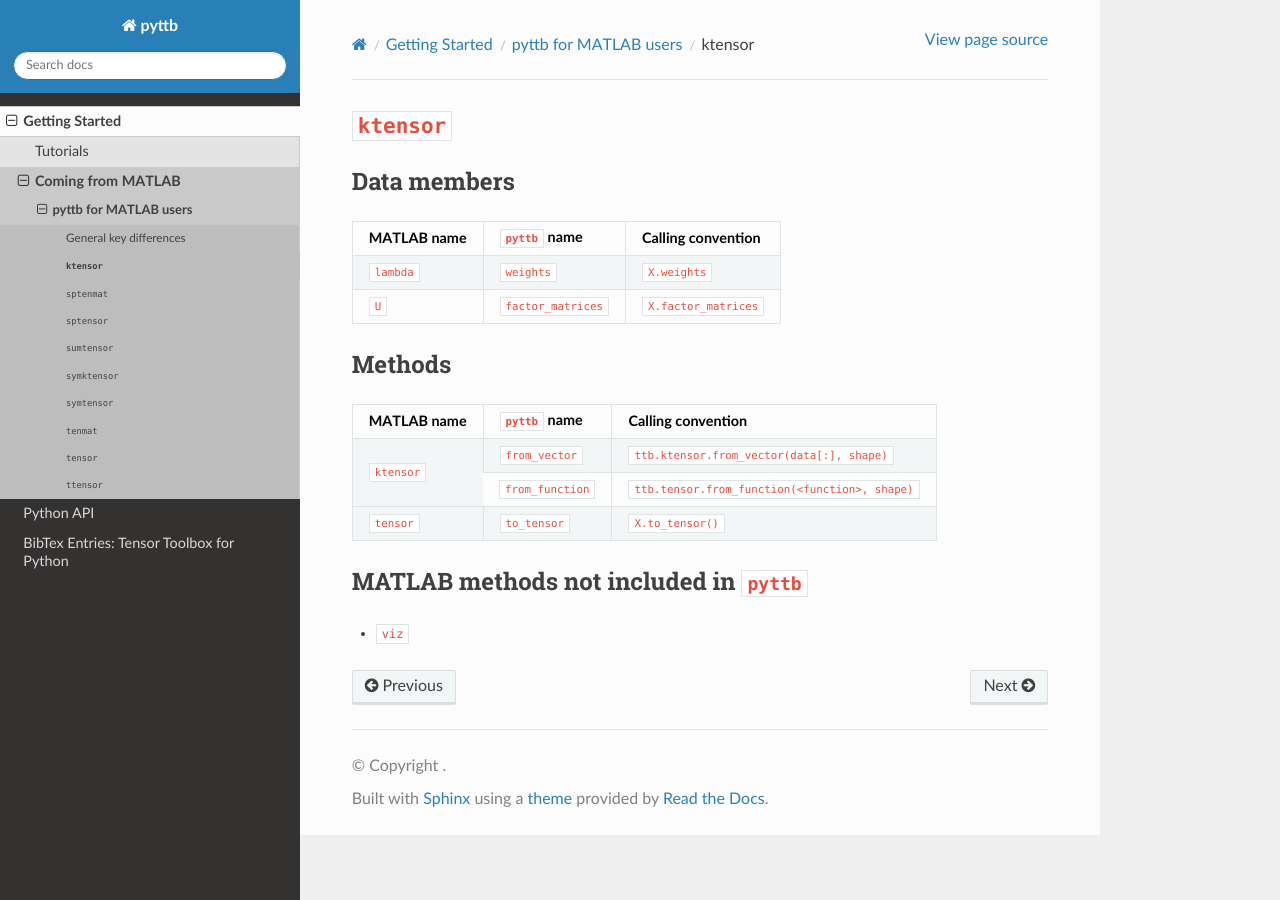
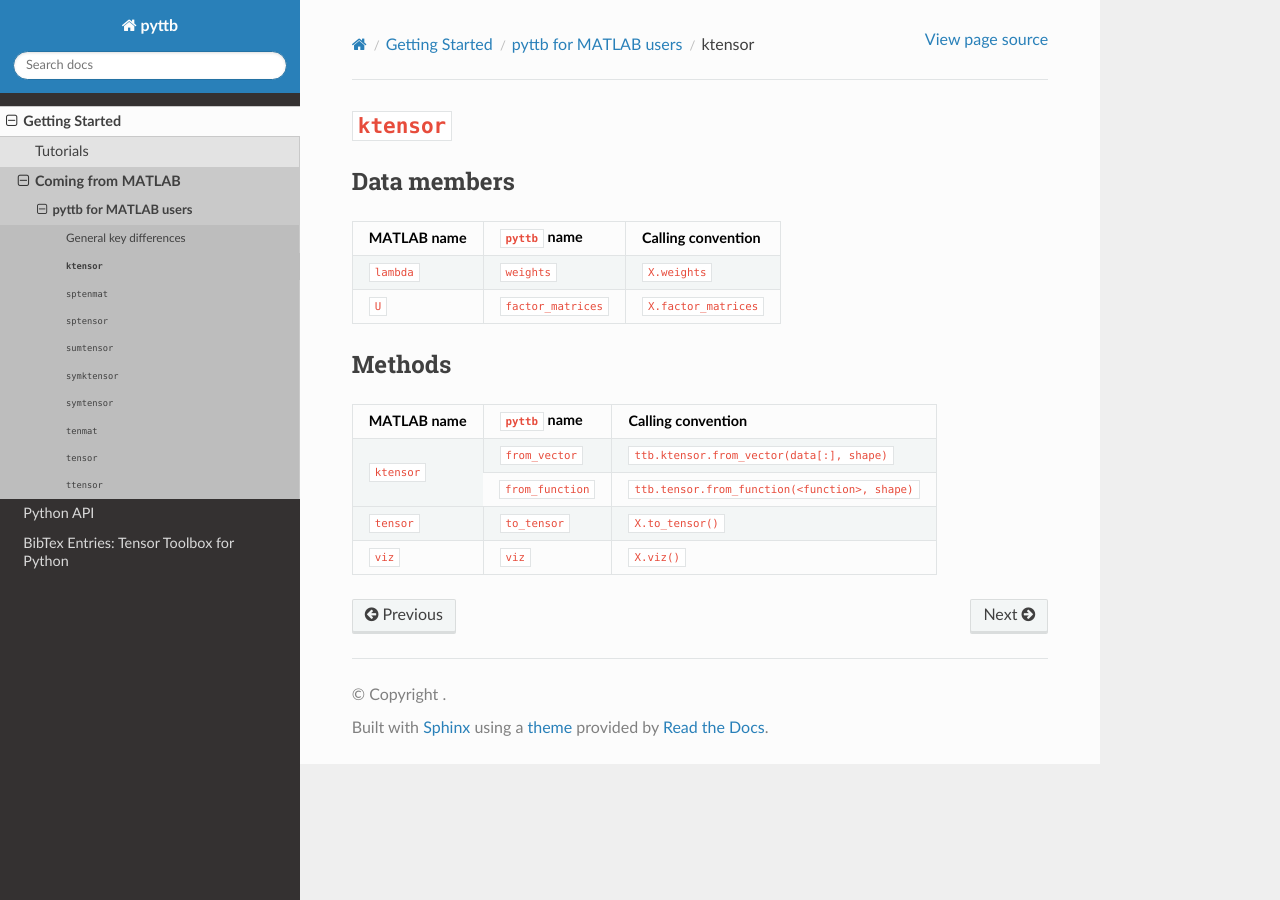
Before and after one commit to sandialabs/pyttb, a Sphinx documentation site: the page built from docs/source/matlab/ktensor.rst, in a window 1280 px wide. Built offline with Sphinx 7.4.7 and the Read the Docs theme 3.1.0, drawn with Linux system fonts in a browser that asks for light colours; the version number is read from the project's files by our own code.

Commit message:
ktensor vis() -> viz() (#372)
method name change to align with MATLAB

```diff
--- a/docs/source/matlab/ktensor.rst
+++ b/docs/source/matlab/ktensor.rst
@@ -22,7 +22,5 @@ Methods
 +-----------------+----------------------+------------------------------------------------------------------------+
 | ``tensor``      | ``to_tensor``        | ``X.to_tensor()``                                                      |
 +-----------------+----------------------+------------------------------------------------------------------------+
-
-MATLAB methods not included in ``pyttb``
-^^^^^^^^^^^^^^^^^^^^^^^^^^^^^^^^^^^^^^^^
-* ``viz``
+| ``viz``         | ``viz``              | ``X.viz()``                                                            |
++-----------------+----------------------+------------------------------------------------------------------------+
```
Also changed, not shown: 1 other file.
